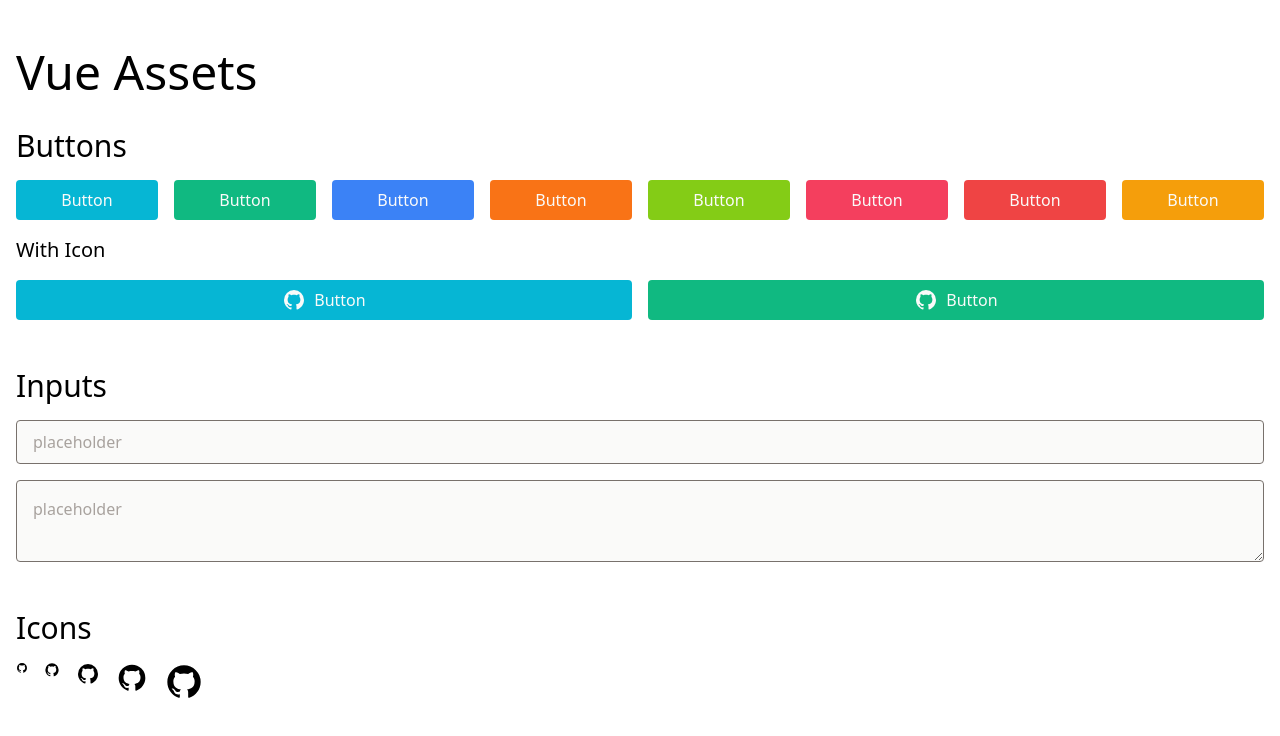
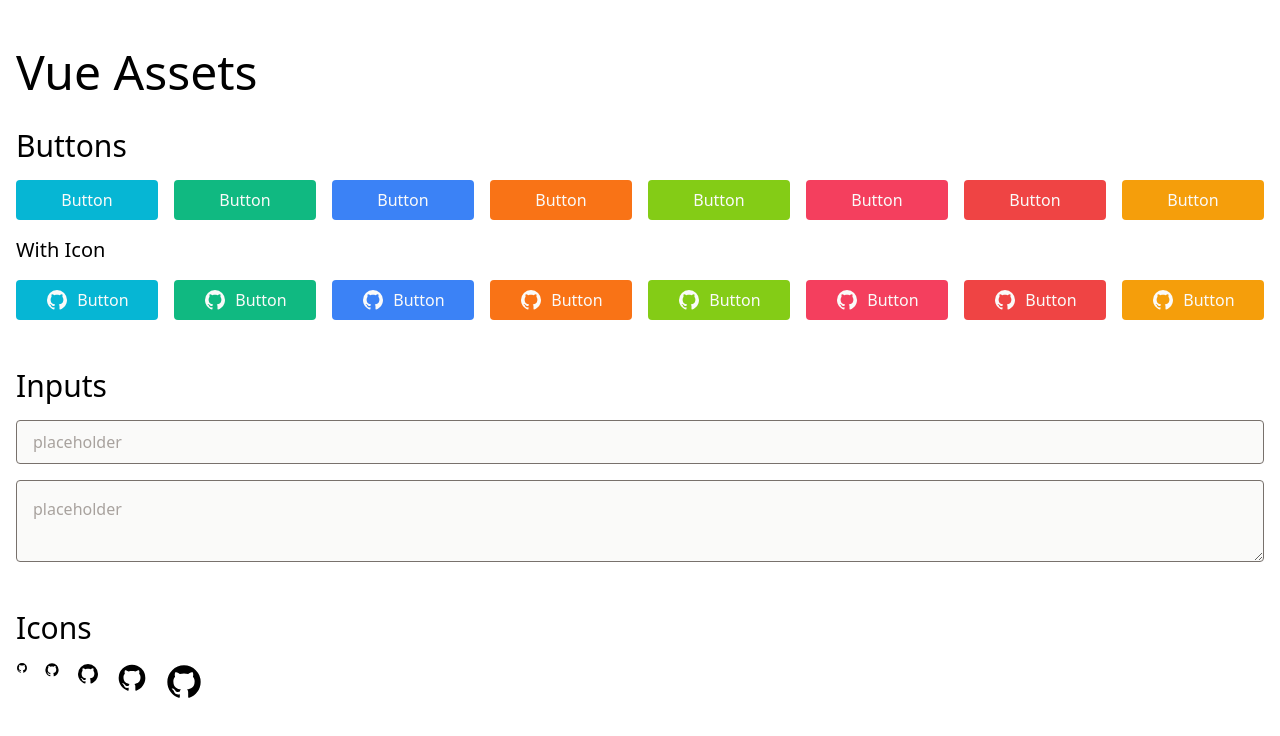
Before and after one commit to ykob/vue-assets, a Vue app: page / in a window 1280 px wide. Shown: the top 736 px of the page. Built offline with nearby package versions, Linux system fonts and the light colour scheme; the HTML template or start-up script is replaced by a standard one.

Commit message:
added buttonType prop on ButtonBlock component.

```diff
--- a/src/components/button/ButtonBlock.vue
+++ b/src/components/button/ButtonBlock.vue
@@ -6,9 +6,19 @@
 </template>
 
 <script lang="ts">
-import { defineComponent } from 'vue'
+import { defineComponent, PropType } from 'vue'
 import ButtonBasics from './ButtonBasics.vue'
 import IconBasics from '@/components/icon/IconBasics.vue'
+
+type ButtonType =
+  | 'primary'
+  | 'secondary'
+  | 'information'
+  | 'attention'
+  | 'success'
+  | 'destructive'
+  | 'error'
+  | 'warning'
 
 export default defineComponent({
   name: 'ButtonBlock',
@@ -17,6 +27,10 @@ export default defineComponent({
     IconBasics,
   },
   props: {
+    buttonType: {
+      type: String as PropType<ButtonType>,
+      default: 'primary',
+    },
     icon: {
       type: String || undefined,
       default: undefined,
@@ -32,7 +46,57 @@ export default defineComponent({
   },
   computed: {
     classnames(): string[] {
+      const colorClassnames = (buttonType: ButtonType): string[] => {
+        switch (buttonType) {
+          case 'primary':
+          default:
+            return [
+              'bg-primary-500',
+              'active:bg-primary-600',
+              'hover:bg-primary-400',
+            ]
+          case 'secondary':
+            return [
+              'bg-secondary-500',
+              'active:bg-secondary-600',
+              'hover:bg-secondary-400',
+            ]
+          case 'information':
+            return [
+              'bg-information-500',
+              'active:bg-information-600',
+              'hover:bg-information-400',
+            ]
+          case 'attention':
+            return [
+              'bg-attention-500',
+              'active:bg-attention-600',
+              'hover:bg-attention-400',
+            ]
+          case 'success':
+            return [
+              'bg-success-500',
+              'active:bg-success-600',
+              'hover:bg-success-400',
+            ]
+          case 'destructive':
+            return [
+              'bg-destructive-500',
+              'active:bg-destructive-600',
+              'hover:bg-destructive-400',
+            ]
+          case 'error':
+            return ['bg-error-500', 'active:bg-error-600', 'hover:bg-error-400']
+          case 'warning':
+            return [
+              'bg-warning-500',
+              'active:bg-warning-600',
+              'hover:bg-warning-400',
+            ]
+        }
+      }
       return [
+        ...colorClassnames(this.buttonType),
         'h-10',
         'px-4',
         'rounded',
--- a/src/components/button/ButtonBlockPrimary.vue
+++ /dev/null
@@ -1,32 +0,0 @@
-<template>
-  <button-block :class="classnames" :tag="tag" @click="$emit('click', $event)">
-    <slot></slot>
-  </button-block>
-</template>
-
-<script lang="ts">
-import { defineComponent } from 'vue'
-import ButtonBlock from './ButtonBlock.vue'
-
-export default defineComponent({
-  name: 'ButtonBlockPrimary',
-  components: {
-    ButtonBlock,
-  },
-  props: {
-    isLoading: {
-      type: Boolean,
-      default: false,
-    },
-    tag: {
-      type: String,
-      default: 'button',
-    },
-  },
-  computed: {
-    classnames(): string[] {
-      return ['bg-primary-500', 'active:bg-primary-600', 'hover:bg-primary-400']
-    },
-  },
-})
-</script>
--- a/src/components/button/ButtonBlockSecondary.vue
+++ /dev/null
@@ -1,36 +0,0 @@
-<template>
-  <button-block :class="classnames" :tag="tag" @click="$emit('click', $event)">
-    <slot></slot>
-  </button-block>
-</template>
-
-<script lang="ts">
-import { defineComponent } from 'vue'
-import ButtonBlock from './ButtonBlock.vue'
-
-export default defineComponent({
-  name: 'ButtonBlockSecondary',
-  components: {
-    ButtonBlock,
-  },
-  props: {
-    isLoading: {
-      type: Boolean,
-      default: false,
-    },
-    tag: {
-      type: String,
-      default: 'button',
-    },
-  },
-  computed: {
-    classnames(): string[] {
-      return [
-        'bg-secondary-500',
-        'active:bg-secondary-600',
-        'hover:bg-secondary-400',
-      ]
-    },
-  },
-})
-</script>
--- a/src/views/ViewHome.vue
+++ b/src/views/ViewHome.vue
@@ -1,27 +1,41 @@
 <template>
   <h2 class="mb-4 text-3xl">Buttons</h2>
   <div class="flex gap-4 mb-4">
-    <button-block-primary> Button </button-block-primary>
-    <button-block-secondary> Button </button-block-secondary>
-    <button-block class="text-neutral-50 bg-information-500">
-      Button
-    </button-block>
-    <button-block class="text-neutral-50 bg-attention-500">
-      Button
-    </button-block>
-    <button-block class="text-neutral-50 bg-success-500"> Button </button-block>
-    <button-block class="text-neutral-50 bg-destructive-500">
-      Button
-    </button-block>
-    <button-block class="text-neutral-50 bg-error-500"> Button </button-block>
-    <button-block class="text-neutral-50 bg-warning-500"> Button </button-block>
+    <button-block buttonType="primary"> Button </button-block>
+    <button-block buttonType="secondary"> Button </button-block>
+    <button-block buttonType="information"> Button </button-block>
+    <button-block buttonType="attention"> Button </button-block>
+    <button-block buttonType="success"> Button </button-block>
+    <button-block buttonType="destructive"> Button </button-block>
+    <button-block buttonType="error"> Button </button-block>
+    <button-block buttonType="warning"> Button </button-block>
   </div>
   <h3 class="mb-4 text-xl">With Icon</h3>
   <div class="flex gap-4 mb-4">
-    <button-block-primary :icon="icon.mdiGithub"> Button </button-block-primary>
-    <button-block-secondary :icon="icon.mdiGithub">
+    <button-block buttonType="primary" :icon="icon.mdiGithub">
       Button
-    </button-block-secondary>
+    </button-block>
+    <button-block buttonType="secondary" :icon="icon.mdiGithub">
+      Button
+    </button-block>
+    <button-block buttonType="information" :icon="icon.mdiGithub">
+      Button
+    </button-block>
+    <button-block buttonType="attention" :icon="icon.mdiGithub">
+      Button
+    </button-block>
+    <button-block buttonType="success" :icon="icon.mdiGithub">
+      Button
+    </button-block>
+    <button-block buttonType="destructive" :icon="icon.mdiGithub">
+      Button
+    </button-block>
+    <button-block buttonType="error" :icon="icon.mdiGithub">
+      Button
+    </button-block>
+    <button-block buttonType="warning" :icon="icon.mdiGithub">
+      Button
+    </button-block>
   </div>
   <h2 class="mt-12 mb-4 text-3xl">Inputs</h2>
   <div class="flex flex-col gap-4 mb-4">
@@ -47,8 +61,6 @@
 import { defineComponent } from 'vue'
 import { mdiGithub } from '@mdi/js'
 import ButtonBlock from '@/components/button/ButtonBlock.vue'
-import ButtonBlockPrimary from '@/components/button/ButtonBlockPrimary.vue'
-import ButtonBlockSecondary from '@/components/button/ButtonBlockSecondary.vue'
 import IconBasics from '@/components/icon/IconBasics.vue'
 import InputMultilineText from '@/components/input/InputMultilineText.vue'
 import InputText from '@/components/input/InputText.vue'
@@ -57,8 +69,6 @@ export default defineComponent({
   name: 'ViewHome',
   components: {
     ButtonBlock,
-    ButtonBlockPrimary,
-    ButtonBlockSecondary,
     IconBasics,
     InputMultilineText,
     InputText,
```
